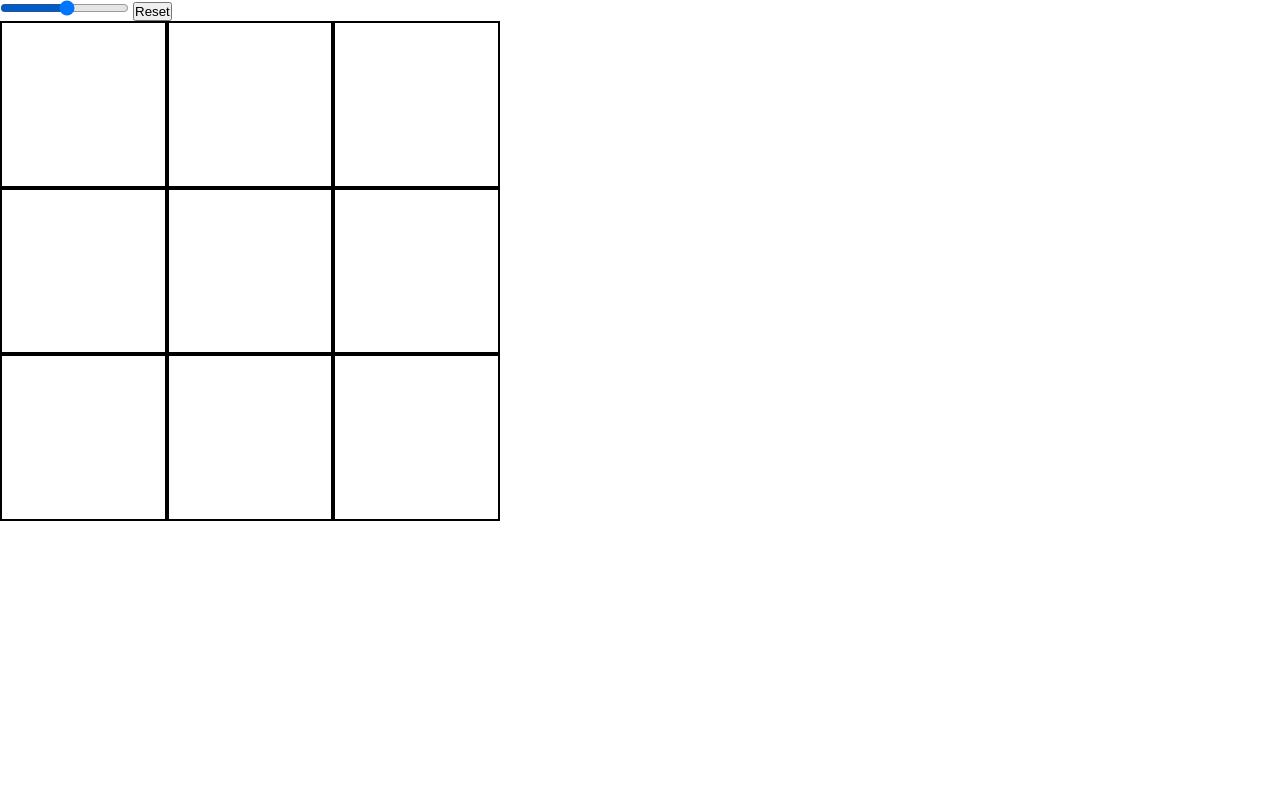
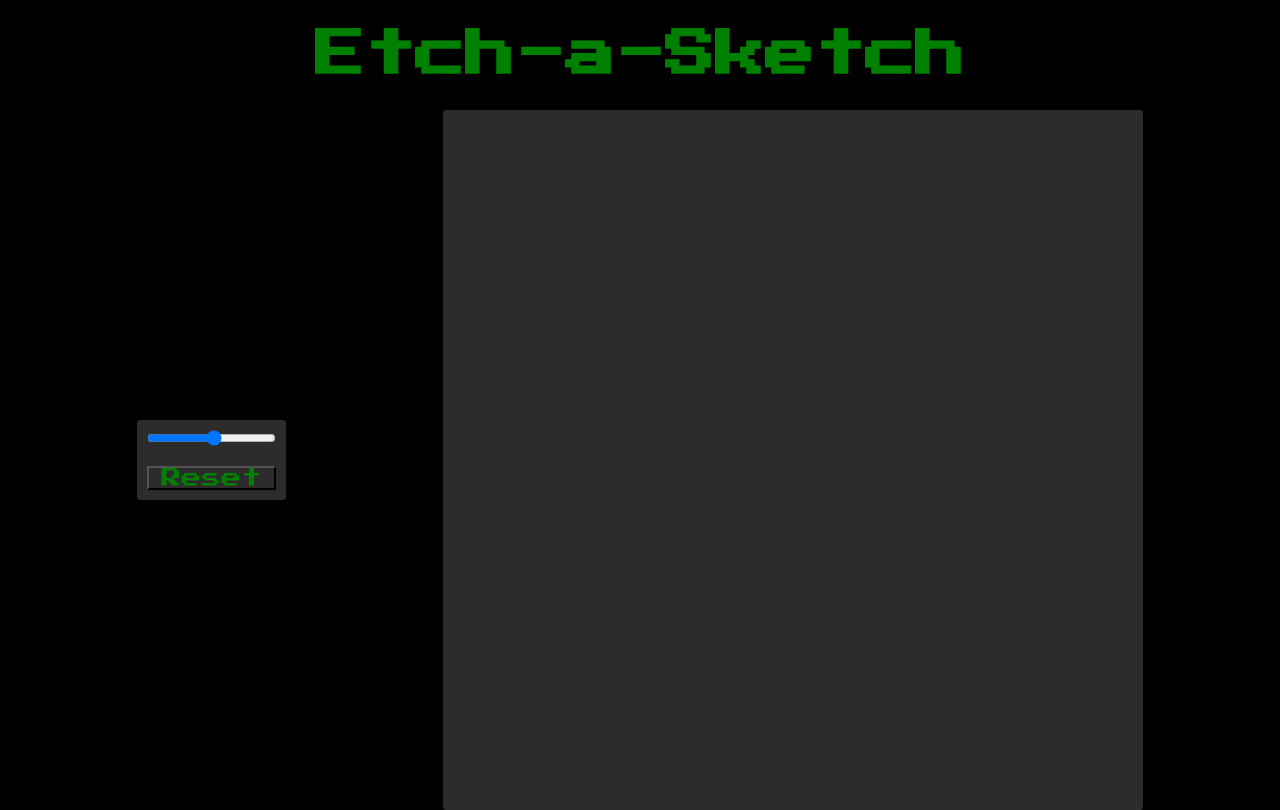
Before and after one commit to qw3r-T/odin-EtchASketch, a plain HTML site: page index.html in a window 1280 px wide. Drawn offline with Linux system fonts and the light colour scheme.

Commit message:
Added Styling
Styling was added it's not bad except the form.

```diff
--- a/index.html
+++ b/index.html
@@ -9,10 +9,13 @@
     <title>Etch-a-Sketch</title>
 </head>
 <body>
-    <form>
-        <input type="range" step="1" name="size" min="5" max="30" id="slider">
-        <input type="button" value="Reset" id="resetButton">
-    </form>
-    <div id="gridContainer"></div>
+    <h1>Etch-a-Sketch</h1>
+    <div class="content">
+        <form>
+            <input type="range" step="1" name="size" min="5" max="30" id="slider">
+            <input type="button" value="Reset" id="resetButton">
+        </form>
+        <div id="gridContainer"></div>
+    </div>
 </body>
 </html>
--- a/script.js
+++ b/script.js
@@ -2,8 +2,8 @@ function createDiv(size) {
     const div = document.createElement('div');
     div.classList.add('gridElement');
     div.style.width = `${size}px`;
-    div.style.width = `${size}px`;
-    div.addEventListener('mouseover',(e) => e.target.style.backgroundColor = 'blue');
+    div.style.height = `${size}px`;
+    div.addEventListener('mouseover',(e) => e.target.style.backgroundColor = 'greenyellow');
 
     return div;
 };
@@ -12,7 +12,7 @@ function createGrid(size) {
     removeGrid();
     const container = document.getElementById('gridContainer');
     for (let i = 0; i < size**2; i++) {
-        container.appendChild(createDiv(container.clientWidth / size));
+        container.appendChild(createDiv(700 / size));
     };
 };
 
@@ -29,5 +29,5 @@ function resetButton() {
     resetButton.addEventListener('click',() => createGrid(slider.value));
 };
 
-createGrid(3);
+createGrid(15);
 resetButton();
--- a/stylesheet.css
+++ b/stylesheet.css
@@ -1,3 +1,5 @@
+@import url('https://fonts.googleapis.com/css2?family=Press+Start+2P&display=swap');
+
 * {
     margin: 0;
     padding: 0;
@@ -6,10 +8,55 @@
 #gridContainer {
     display: flex;
     flex-wrap: wrap;
-    width: 500px;
-    height: 500px;
+    width: 700px;
+    height: 700px;
+    box-sizing: border-box;
+    background-color: rgb(45, 43, 43);
+    border-radius: 3px;
 }
-.gridElement {
-    border: 2px solid black;
-    box-sizing: border-box;
+
+body {
+    display: flex;
+    flex-flow: column;
+    align-items: center;
+    background-color: black;
 }
+
+.content {
+    width: 100%;
+    display: flex;
+    align-items: center;
+    justify-content: space-evenly;
+    gap: 20px;
+}
+
+form {
+    display: flex;
+    flex-direction: column;
+    justify-content: center;
+    gap: 20px;
+    background-color: rgb(45, 43, 43);
+    padding: 10px;
+    border-radius: 3px;
+}
+
+#resetButton {
+    font-family: 'Press Start 2P', cursive;
+    font-size: 20px;
+    background-color: rgb(45, 43, 43);
+    color: green;
+    border: 2px inline black;
+
+}
+
+h1 {
+    padding: 30px;
+    font-size: 50px;
+    font-family: 'Press Start 2P', cursive;
+    color: green;
+}
+
+#slider {
+    background-color: green;
+    color: green;
+}
```
